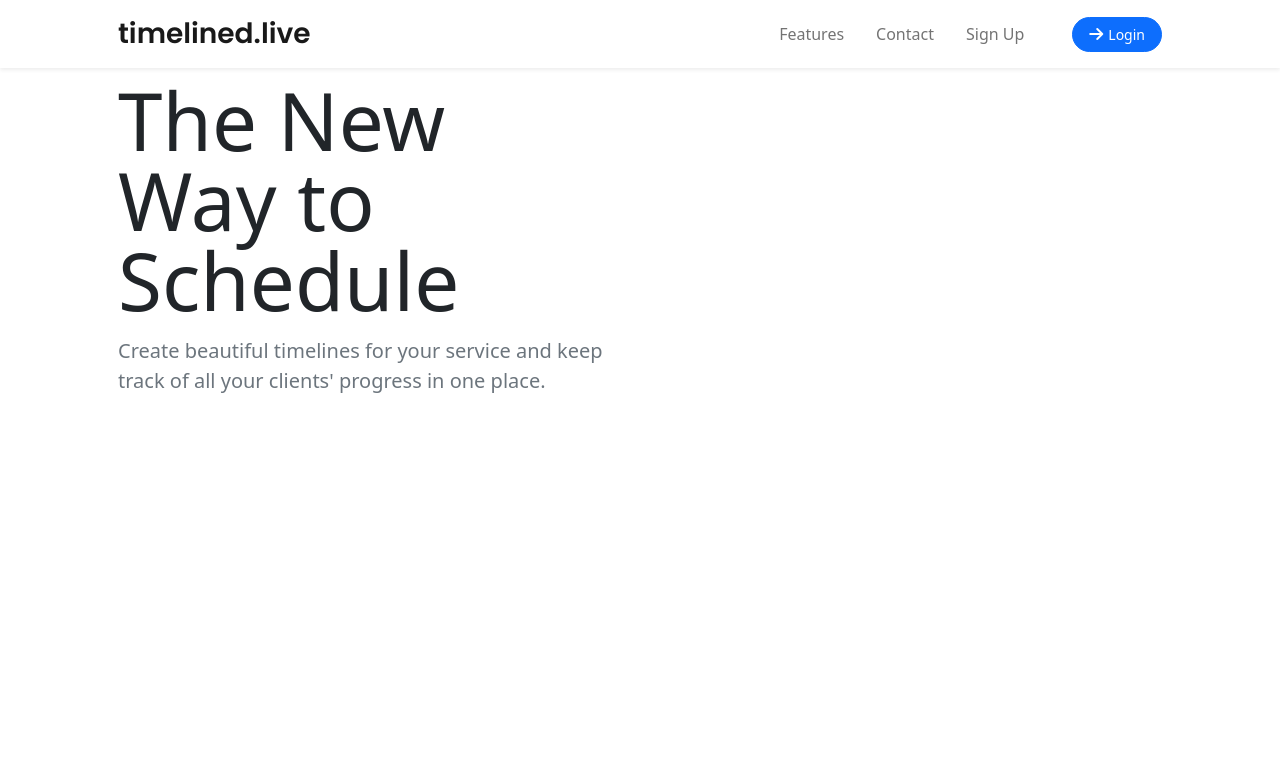
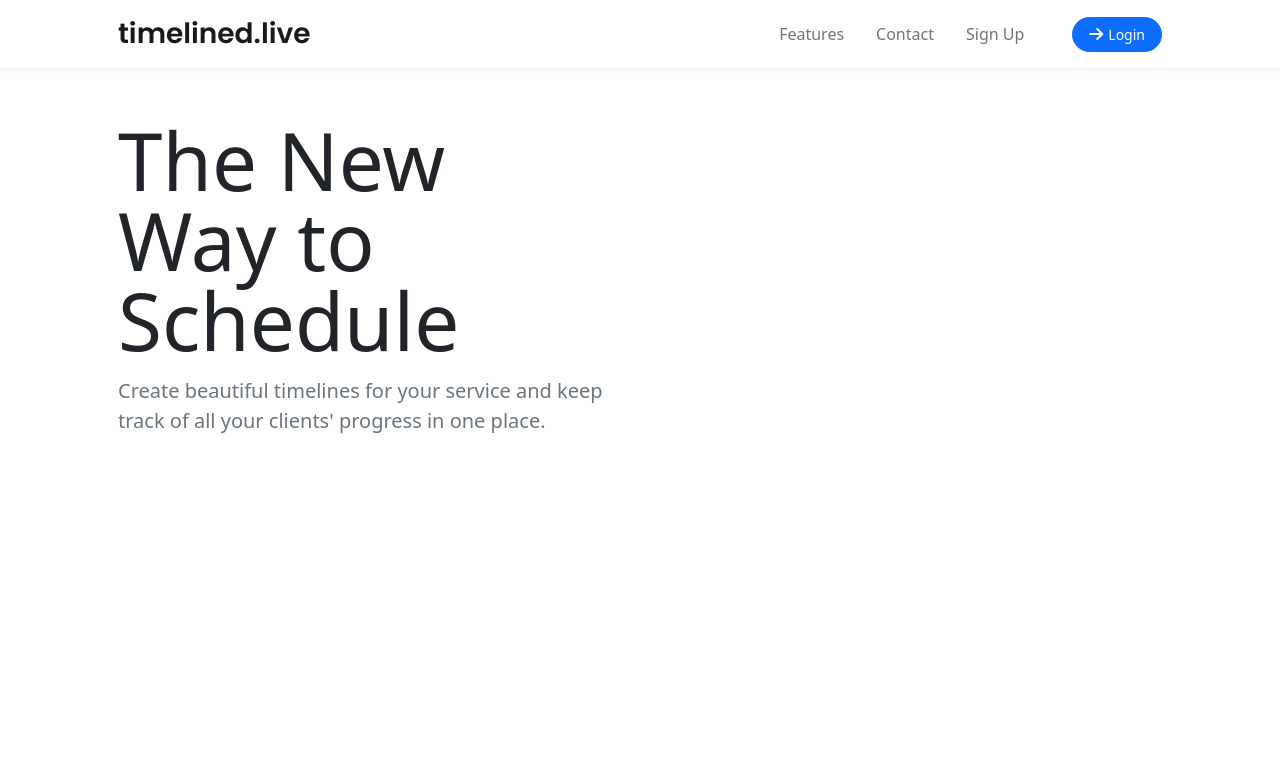
Before and after one commit to silogramijneb/timelined.live, a Django app: page / in a window 1280 px wide. Shown: the top 762 px of the page. Run offline with Django 4.2, Linux system fonts and the light colour scheme; some libraries are stand-ins or nearby versions.

Commit message:
update base.html

```diff
--- a/website/main/templates/main/base.html
+++ b/website/main/templates/main/base.html
@@ -36,6 +36,7 @@
 
 			div.content-wrap {
 				padding-bottom: 2.5rem;
+				padding-top: 2.5rem;
 			}
 
 			div.footer-container {
--- a/website/main/templates/main/index.html
+++ b/website/main/templates/main/index.html
@@ -1,16 +1,10 @@
 {% extends "main/base.html" %}
-
-<style>
-    .spacer {
-        padding-top: 5rem;
-    }
-</style>
 
 {% block content %}
 
 <!-- Mashead header -->
 <header class="masthead">
-    <div class="container px-5 spacer">
+    <div class="container px-5">
         <div class="row gx-5 align-items-center">
             <div class="col-lg-6">
                 <!-- Mashead text -->
```
